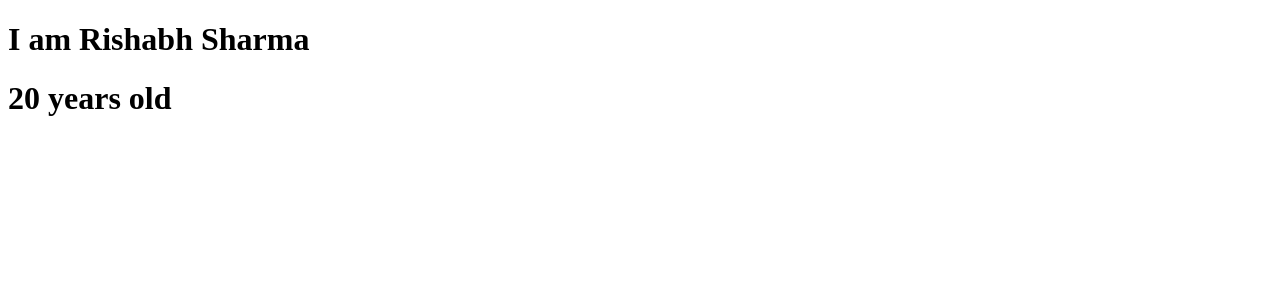
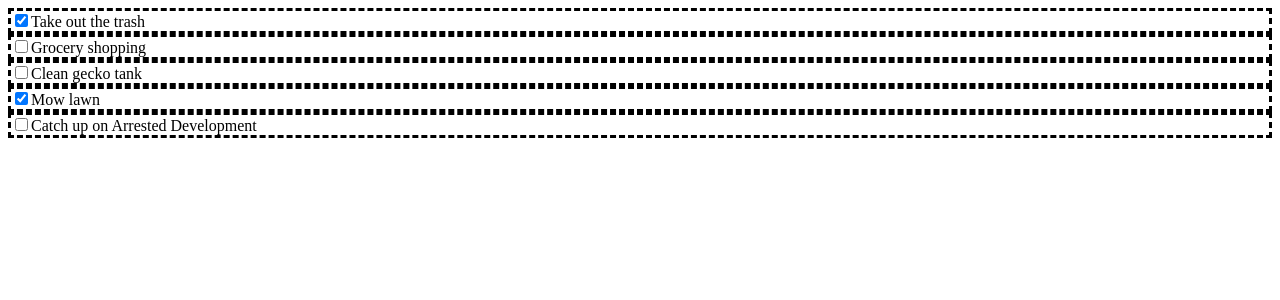
Before and after one commit to riddletom76/Learning, a React (Create React App) app in the folder React/hello-world/: page / in a window 1280 px wide. Shown: the top 300 px of the page. Built offline with nearby package versions, Linux system fonts and the light colour scheme.

Commit message:
todo phase 4 - class components

```diff
--- a/React/hello-world/src/App.js
+++ b/React/hello-world/src/App.js
@@ -15,18 +15,16 @@ class App extends React.Component{
   constructor(){
     super();
     this.state = {
-      name: "Rishabh Sharma",
-      age: 20
+      logged: false
     }
   }
   render(){
     return(
       <div>
-        <h1>I am {this.state.name}</h1>
-        <h1>{this.state.age} years old</h1>
+        {/* <h1>The user is logged{this.state.logged ?" in":" out"}</h1> */}
+        <BasicTodo />
       </div>
     )
   }
 }
-
 export default App;
--- a/React/hello-world/src/components/BasicTodo.js
+++ b/React/hello-world/src/components/BasicTodo.js
@@ -3,12 +3,29 @@ import './../App.css';
 import TodoItem from './TodoItem';
 import todosData from './todoData';
 
-function BasicTodo(){
-    const todoItems = todosData.map(item => <TodoItem text={item.text} isChecked={item.completed} key={item.id} />)
-    return(
-        <div>
-            {todoItems}
-        </div>
-    )
+// function BasicTodo(){
+//     const todoItems = todosData.map(item => <TodoItem text={item.text} isChecked={item.completed} key={item.id} />)
+//     return(
+//         <div>
+//             {todoItems}
+//         </div>
+//     )
+// }
+
+class BasicTodo extends React.Component{
+    constructor(){
+        super();
+        this.state = {
+            todoItems: todosData
+        }
+    }
+    render(){
+        const todoRenderItems = this.state.todoItems.map(item => <TodoItem text={item.text} isChecked={item.completed} key={item.id} id={item.id} />);
+        return(
+            <div>
+                {todoRenderItems}
+            </div>
+        )
+    }
 }
 export default BasicTodo
--- a/React/hello-world/src/components/TodoItem.js
+++ b/React/hello-world/src/components/TodoItem.js
@@ -1,13 +1,27 @@
 import React from 'react';
 import './../styles/TodoStyle.css'
-function TodoItem(props){
-    return(
-        <div class="todo-item">
-            {/* <input type="checkbox" id="vehicle1" name="vehicle1" value="Bike" />
-            <label for="vehicle1"> I have a bike</label><br /> */}
-            <input id={props.id} type="checkbox" defaultChecked={props.isChecked} value={props.text}/>
-            <label for={props.id}>{props.text}</label>
-        </div>
-    )
+// function TodoItem(props){
+//     return(
+//         <div class="todo-item">
+//             {/* <input type="checkbox" id="vehicle1" name="vehicle1" value="Bike" />
+//             <label for="vehicle1"> I have a bike</label><br /> */}
+//             <input id={props.id} type="checkbox" defaultChecked={props.isChecked} value={props.text}/>
+//             <label for={props.id}>{props.text}</label>
+//         </div>
+//     )
+// }
+
+class TodoItem extends React.Component{
+    constructor(){
+        super();
+    }
+    render(){
+        return (
+            <div class="todo-item">
+                <input id={this.props.id} type="checkbox" defaultChecked={this.props.isChecked} value={this.props.text} />
+                <label for={this.props.id}>{this.props.text}</label>
+            </div>
+        )
+    }
 }
 export default TodoItem
```
